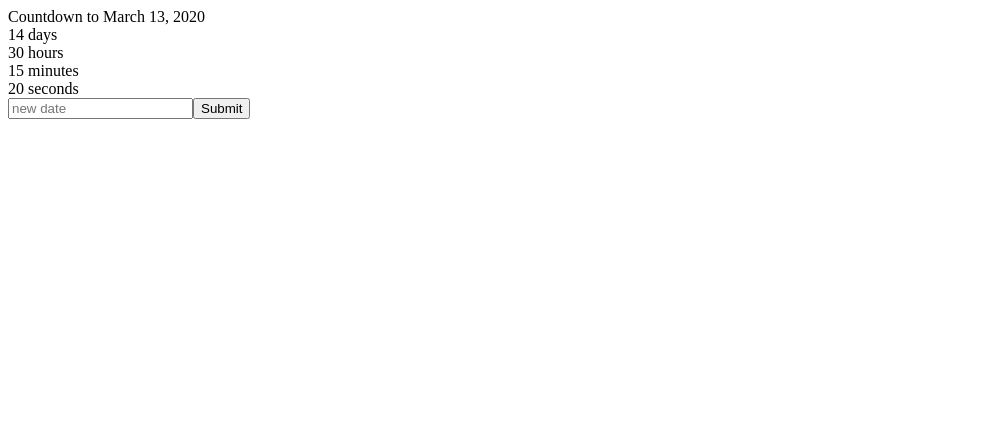
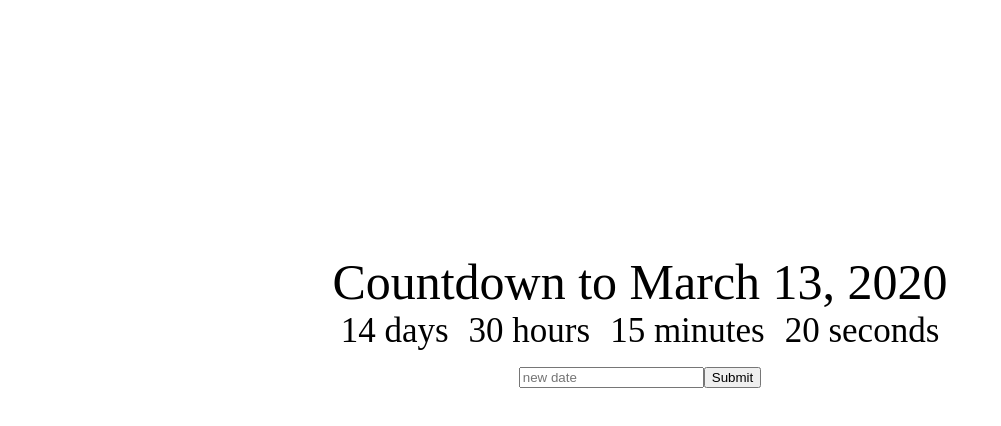
Before and after one commit to timmlaxton/Countdown, a React (Create React App) app: page / in a window 1280 px wide. Shown: the top 426 px of the page, without its empty margins (0-1001 px from the left). Built offline with nearby package versions, Linux system fonts and the light colour scheme.

Commit message:
added css

```diff
--- /dev/null
+++ b/src/App.css
@@ -0,0 +1,14 @@
+.App {
+    text-align: center;
+    font-size: 35px;
+    margin-top: 20%;
+}
+
+.App-title{
+    font-size: 50px;
+}
+
+.Clock-days, .Clock-hours, .Clock-minutes, .Clock-seconds {
+display: inline;
+margin: 10px;
+}
--- a/src/App.js
+++ b/src/App.js
@@ -1,20 +1,27 @@
 import React, {Component} from 'react';
+import './App.css';
 
 class App extends Component {
     render() {
         return (
-        <div>
-            <div>Countdown to March 13, 2020</div>
+            <div className="App">
+            <div className="App-title">Countdown to March 13, 2020</div>
             <div>
-                <div>14 days</div>
-                <div>30 hours</div>
-                <div>15 minutes</div>
-                <div>20 seconds</div>
+                <div className="Clock-days">14 days</div>
+                <div className="Clock-hours">30 hours</div>
+                <div className="Clock-minutes">15 minutes</div>
+                <div className="Clock-seconds">20 seconds</div>
+                </div>
+                <div>
                 <input placeholder="new date"/>
-            <button>Submit</button>
+                <button>Submit</button>
             </div>
-        </div>
-        )
+            </div>
+
+
+
+
+        );
     }
 }
 
```
Also changed, not shown: src/App.module.css (deleted).
